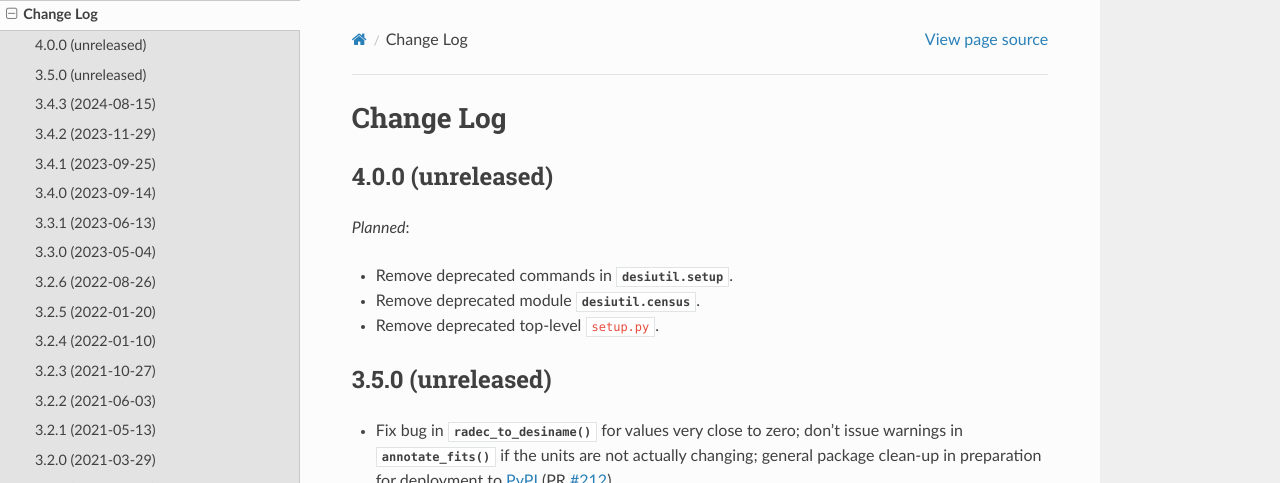
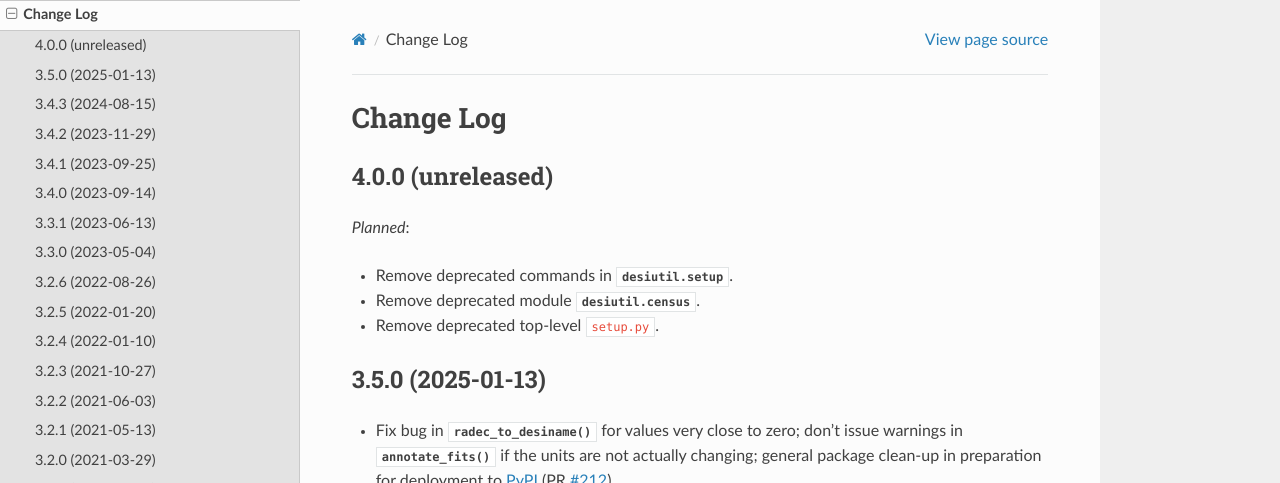
Before and after one commit to desihub/desiutil, a Sphinx documentation site: the page built from doc/changes.rst, in a window 1280 px wide and 900 px high. Shown: the top 483 px of the window. Built offline with Sphinx 7.4.7 and the Read the Docs theme 3.1.0, drawn with Linux system fonts in a browser that asks for light colours.

Commit message:
preparing for next tag

```diff
--- a/doc/changes.rst
+++ b/doc/changes.rst
@@ -11,7 +11,7 @@ Change Log
 * Remove deprecated module :mod:`desiutil.census`.
 * Remove deprecated top-level ``setup.py``.
 
-3.5.0 (unreleased)
+3.5.0 (2025-01-13)
 ------------------
 
 * Fix bug in :func:`~desiutil.names.radec_to_desiname` for values very close to zero;
--- a/py/desiutil/_version.py
+++ b/py/desiutil/_version.py
@@ -1 +1 @@
-__version__ = '3.5.0.dev1122'
+__version__ = '3.5.0'
```
